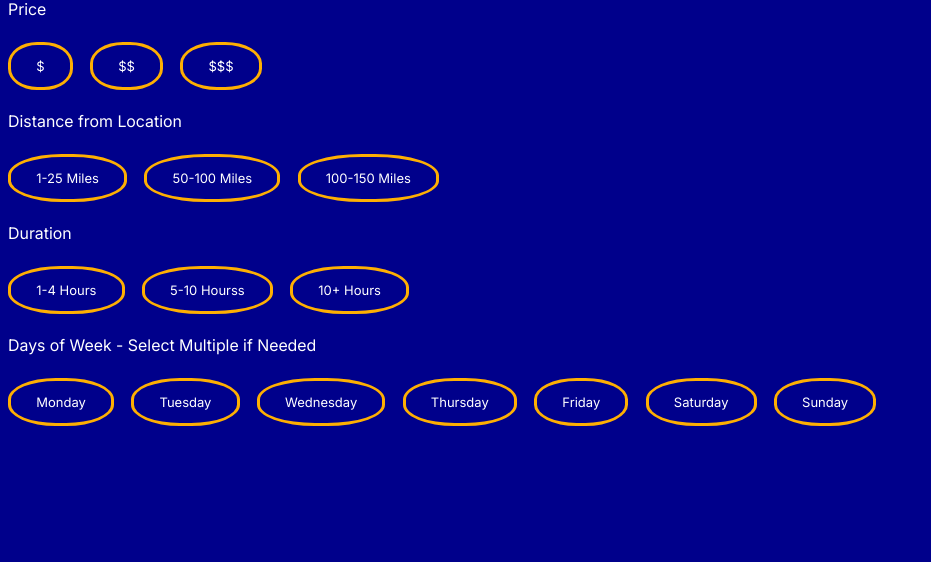
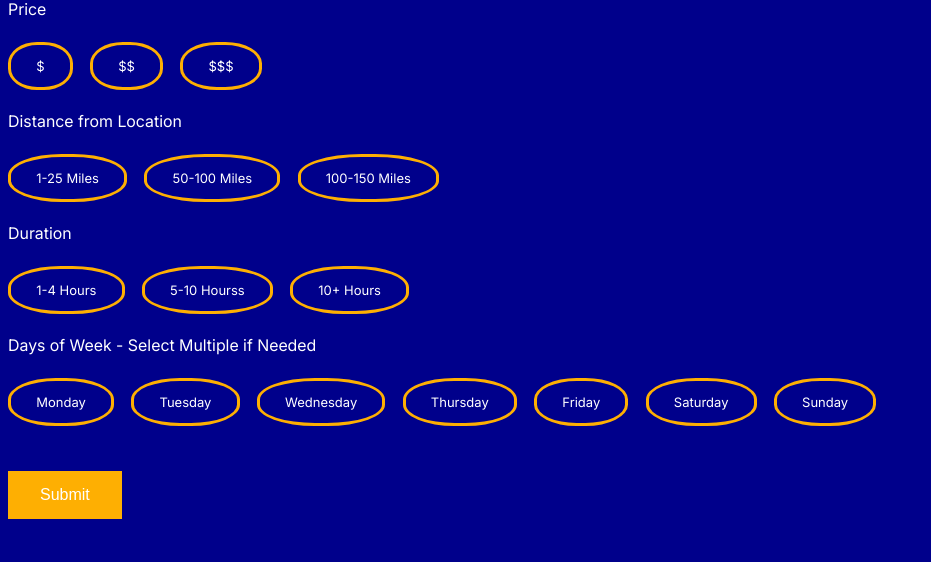
Before and after one commit to jinjen2004/PowDay, a Flask app: page /search in a window 1280 px wide. Shown: the part 73-635 px from the top of the page, without its empty margins (0-931 px from the left). Run offline with Flask 3, Linux system fonts and the light colour scheme.

Commit message:
added submit button to form for search

```diff
--- a/static/css/all.css
+++ b/static/css/all.css
@@ -35,3 +35,15 @@ ul {
   .active {
     background-color: blue;
   }
+
+  .button {
+    background-color: #FEAF02;
+    border: none;
+    color: white;
+    padding: 15px 32px;
+    text-align: center;
+    text-decoration: none;
+    display: inline-block;
+    font-size: 16px;
+    cursor: pointer;
+}
--- a/static/css/search.css
+++ b/static/css/search.css
@@ -28,3 +28,7 @@ input[type="checkbox"]:hover + label{
 input[type="checkbox"]:checked + label {
     background-color: #FEAF02;
 }
+
+input[type="submit"] {
+    margin-bottom: 3%;
+}
--- a/templates/explore.html
+++ b/templates/explore.html
@@ -14,7 +14,7 @@
         <h1>{{ item }}</h1>
         <p>{{ desc }}</p>
         <a href="#">
-            <button>Read More</button>
+            <button class="button">Read More</button>
         </a>
         {% endfor %}
     </div>
--- a/templates/search.html
+++ b/templates/search.html
@@ -49,5 +49,7 @@
         <label for="saturday">Saturday</label>
         <input type="checkbox" id="sunday" name="days" value="Sunday">
         <label for="sunday">Sunday</label>
+        <br><br><br><br>
+        <input type="submit" value="Submit" class="button">
     </form>
 </body>
```
Also changed, not shown: static/css/explore.css (+4 -13 lines).
